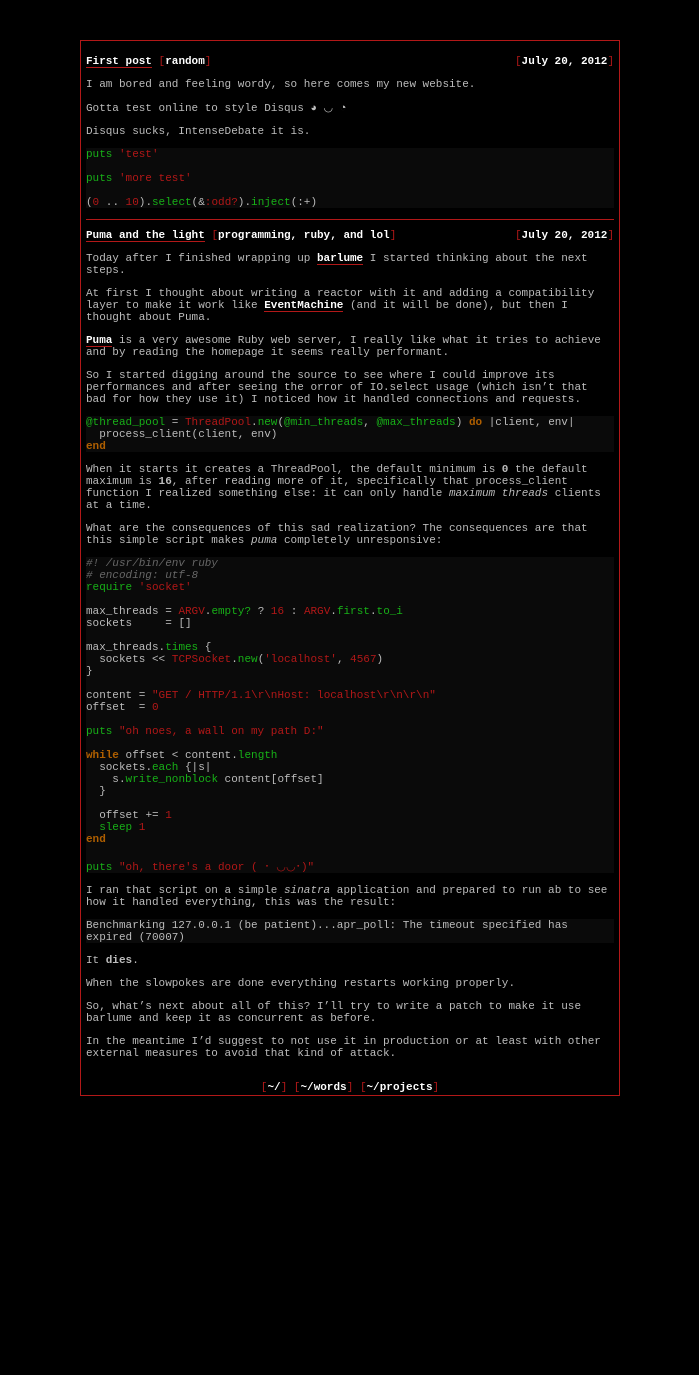
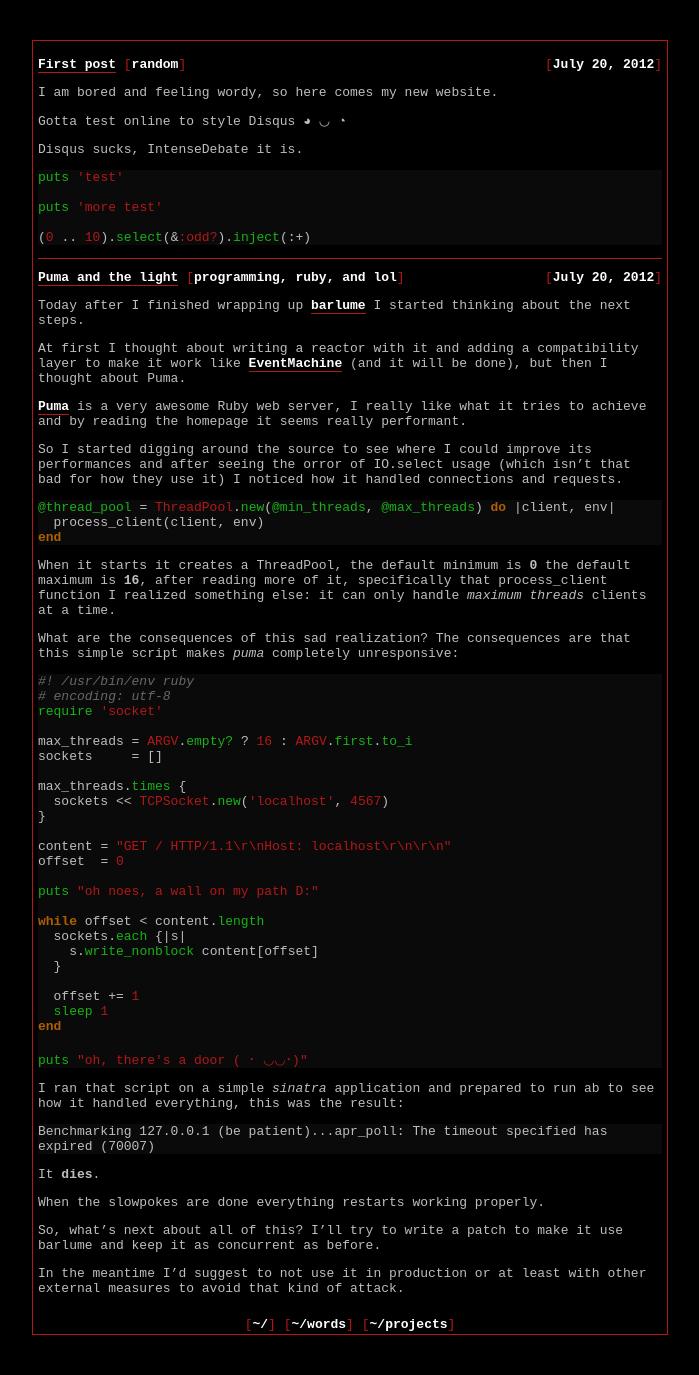
Before and after one commit to meh/meh.github.io, a Jekyll site: the page built from index.html, in a window 1280 px wide. Shown: the whole page, without its empty margins (290-989 px from the left). Built offline with Jekyll 4.4.1, drawn with Linux system fonts in a browser that asks for light colours; before the commit the page ends 1136 px from its top, so only the background shows below that.

Commit message:
style: more font size fixing

```diff
--- a/css/default.css
+++ b/css/default.css
@@ -2,8 +2,8 @@ html, body {
 	background: #000000;
 	color: #bebebe;
 
-	font-family: gohufont, monospace;
-	font-size: 11px;
+	font-family: monospace;
+	font-size: 1em;
 }
 
 a {
@@ -19,7 +19,8 @@ h1, h2, h3, h4, h5, h6  {
 }
 
 pre, code {
-	font-size: 11px;
+	font-family: monospace;
+	font-size: 1em;
 }
 
 #container {
```
